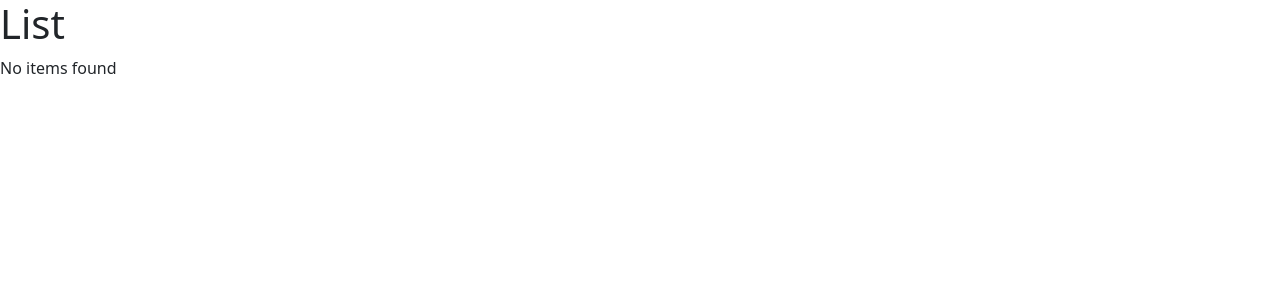
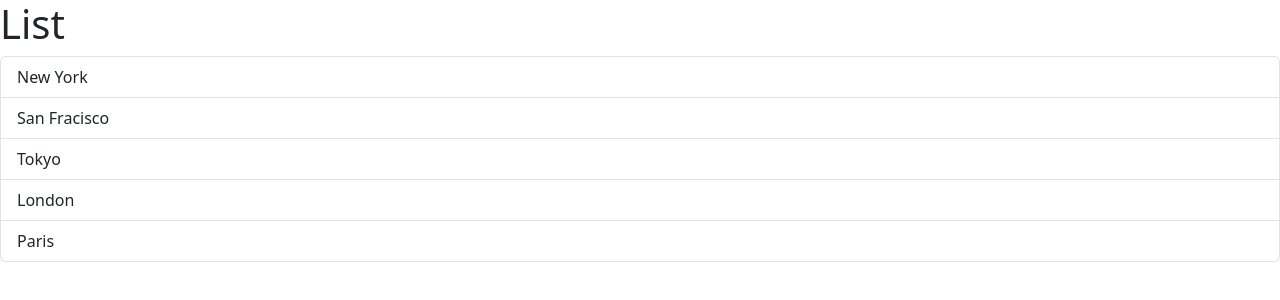
Before and after one commit to jwala-anirudh/react-basics-2023, a React (Vite) app: page / in a window 1280 px wide. Shown: the top 300 px of the page. Built offline with nearby package versions, Linux system fonts and the light colour scheme.

Commit message:
Event handlers

```diff
--- a/src/components/ListGroup.tsx
+++ b/src/components/ListGroup.tsx
@@ -1,20 +1,20 @@
+import { MouseEvent } from 'react';
+
 function ListGroup() {
-  let items = ['New York', 'San Fracisco', 'Tokyo', 'London', 'Paris'];
-  items = [];
+  const items = ['New York', 'San Fracisco', 'Tokyo', 'London', 'Paris'];
 
-  const getMessage = () => {
-    return items.length === 0 ? <p>No items found</p> : null;
+  // Event handler
+  const handleClick = (event: MouseEvent) => {
+    console.log(event);
   };
 
   return (
     <>
       <h1>List</h1>
-      {/* Choice 1 :: items.length === 0 ? <p>No items found</p> : null */}
-      {/* Choice 2 :: items.length === 0 && <p>No items found</p> */}
-      {/* Choice 3 :: */ getMessage()}
+      {items.length === 0 && <p>No items found</p>}
       <ul className="list-group">
-        {items.map(item => (
-          <li key={item} className="list-group-item">
+        {items.map((item, index) => (
+          <li key={item} className="list-group-item" onClick={handleClick}>
             {item}
           </li>
         ))}
```
